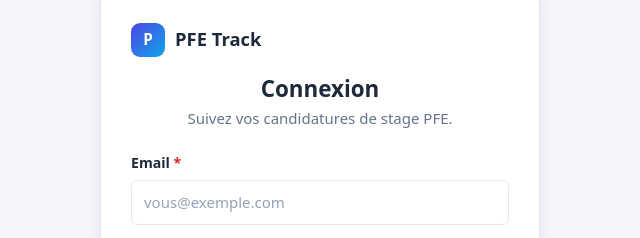
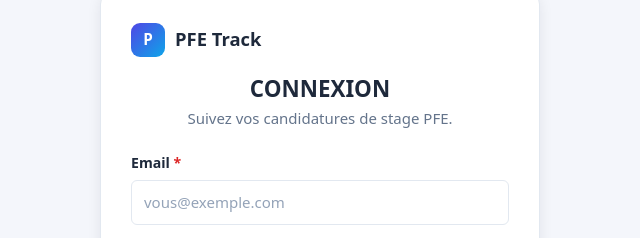
Before and after one commit to ayaAbarki/PFE-Track, a plain HTML site: page frontend/login.html in a window 1280 px wide. Shown: the part 182-420 px from the top of the page, 320-960 px from the left. Drawn offline with Linux system fonts and the light colour scheme; no server answers.

```diff
--- a/frontend/login.html
+++ b/frontend/login.html
@@ -9,7 +9,7 @@
 <body class="auth-page" data-page="login">
   <main class="auth-card">
     <a class="brand" href="index.html"><span class="brand-mark">P</span>PFE Track</a>
-    <h1>Connexion</h1>
+    <h1>CONNEXION</h1>
     <p class="auth-subtitle">Suivez vos candidatures de stage PFE.</p>
 
     <form id="login-form" novalidate>
```
Also changed, not shown: 1 other file.
